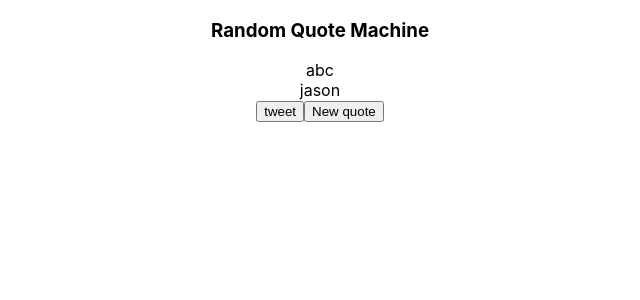
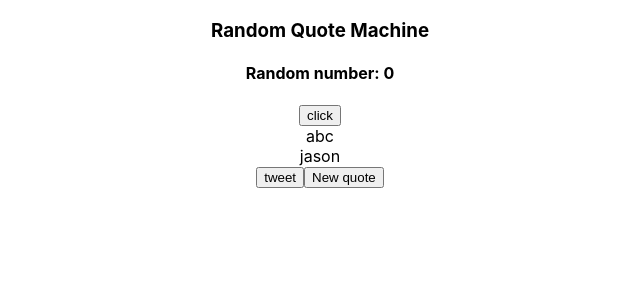
Before and after one commit to shishuwu/random-quote-machine, a React (Create React App) app: page / in a window 1280 px wide. Shown: the top 300 px of the page, without its empty margins (320-960 px from the left). Built offline with nearby package versions, Linux system fonts and the light colour scheme.

Commit message:
redux - divide into different modules

```diff
--- a/src/App.js
+++ b/src/App.js
@@ -1,5 +1,7 @@
 import React from 'react';
+import { useDispatch, useSelector } from 'react-redux';
 import './App.css';
+import { random } from './actions';
 
 class QuoteArea extends React.Component {
   constructor(props) {
@@ -29,7 +31,7 @@ class ButtonArea extends React.Component {
     return (
       <div id="button-area">
         <button id="tweet-quote">tweet</button>
-        <button id="new-quote">New quote</button>
+        <button id="new-quote" onClick={() => { }}>New quote</button>
       </div>
     );
   }
@@ -54,9 +56,14 @@ class QuoteBox extends React.Component {
 
 
 function App() {
+  const randomR = useSelector(state => state.randomR);
+  const dispatch = useDispatch();
+
   return (
     <div className="App">
       <h3>Random Quote Machine</h3>
+      <h4>Random number: {randomR} </h4>
+      <button onClick={() => { dispatch(random(100)) }}>click</button>
       <QuoteBox />
     </div>
   );
--- /dev/null
+++ b/src/actions/index.js
@@ -0,0 +1,9 @@
+// ACTION
+export const RANDOM = 'RANDOM';
+
+export const random = (scope) => {
+    return {
+        type: RANDOM,
+        payload: scope
+    }
+}
--- a/src/index.js
+++ b/src/index.js
@@ -1,10 +1,11 @@
 import React from 'react';
 import ReactDOM from 'react-dom';
+import { createStore } from 'redux';
+import App from './App';
 import './index.css';
-import App from './App';
+import allReducers from './reducers';
 import * as serviceWorker from './serviceWorker';
-import { createStore } from 'redux';
-
+import { Provider } from 'react-redux';
 
 // CONSTANT
 const quotes = [
@@ -18,44 +19,28 @@ const quotes = [
     }
 ]
 
-const RANDOM = 'RANDOM';
 
 // STORE - GLOBALIZED STATE
 
 
-// ACTION
-const random = (scope) => {
-    return {
-        type: RANDOM,
-        payload: scope
-    }
-}
-
-// REDUCER
-const randomR = (state = 0, action) => {
-    switch (action.type) {
-        case RANDOM:
-            return Math.floor((Math.random() * action.payload) + 1);
-        default:
-            return state;
-    }
-
-}
-
-let store = createStore(randomR,
+let store = createStore(allReducers,
     window.__REDUX_DEVTOOLS_EXTENSION__ && window.__REDUX_DEVTOOLS_EXTENSION__());
 
 // Display it in the console
 //store.subscribe(() => console.log(store.getState()));
 
 // DISPATCH
-store.dispatch(random(1));
-store.dispatch(random(100));
-store.dispatch(random(1000));
+// store.dispatch(random(1));
+// store.dispatch(random(100));
+// store.dispatch(random(1000));
 
 
 
-ReactDOM.render(<App />, document.getElementById('root'));
+ReactDOM.render(
+    <Provider store = {store}>
+        <App />
+    </Provider>,
+    document.getElementById('root'));
 
 // If you want your app to work offline and load faster, you can change
 // unregister() to register() below. Note this comes with some pitfalls.
--- /dev/null
+++ b/src/reducers/index.js
@@ -0,0 +1,8 @@
+import randomR from "./randomR";
+import { combineReducers } from "redux";
+
+const allReducers = combineReducers({
+    randomR: randomR,
+});
+
+export default allReducers;
--- /dev/null
+++ b/src/reducers/randomR.js
@@ -0,0 +1,15 @@
+import { RANDOM } from "../actions";
+
+// REDUCER
+const randomR = (state = 0, action) => {
+    switch (action.type) {
+        case RANDOM:
+            return Math.floor((Math.random() * action.payload) + 1);
+        default:
+            return state;
+    }
+
+}
+
+
+export default randomR;
```
